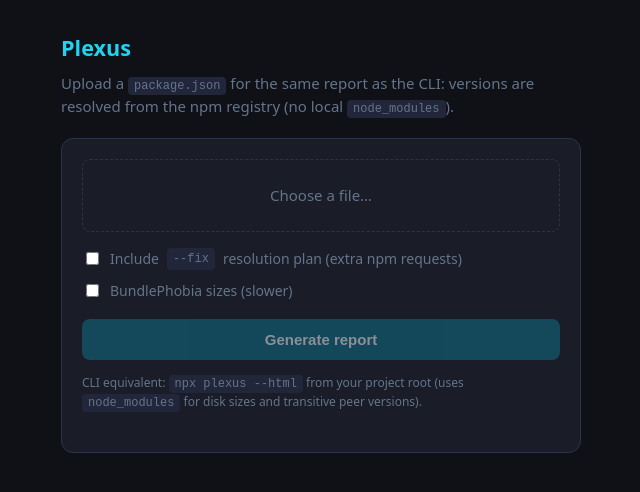
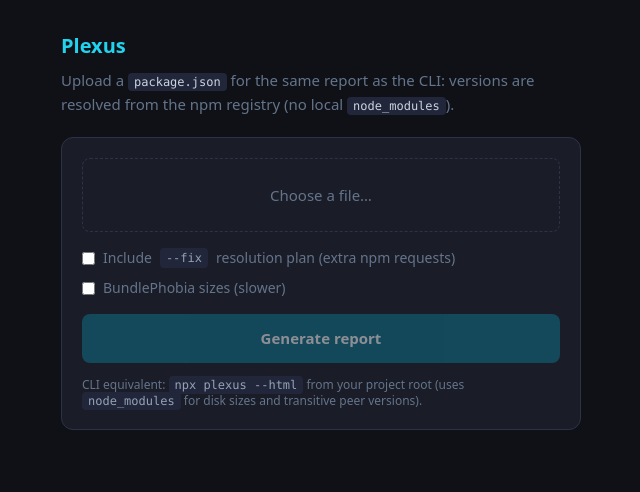
Before and after one commit to arnaudmanaranche/plexus, a website: page public/index.html in a window 1280 px wide. Shown: the whole page, without its empty margins (319-959 px from the left). Drawn offline with nearby package versions, Linux system fonts and the light colour scheme.

Commit message:
feat: migrate to tailwind

```diff
--- a/public/index.html
+++ b/public/index.html
@@ -4,94 +4,59 @@
   <meta charset="UTF-8">
   <meta name="viewport" content="width=device-width, initial-scale=1.0">
   <title>Plexus — package.json analysis</title>
-  <style>
-    :root {
-      --bg: #0f1117;
-      --surface: #1a1d27;
-      --border: #2e3248;
-      --text: #e2e8f0;
-      --muted: #64748b;
-      --cyan: #22d3ee;
-    }
-    * { box-sizing: border-box; }
-    body {
-      margin: 0;
-      min-height: 100vh;
-      background: var(--bg);
-      color: var(--text);
-      font-family: system-ui, sans-serif;
-      font-size: 15px;
-      line-height: 1.5;
-      padding: 32px 24px 48px;
-    }
-    .wrap { max-width: 520px; margin: 0 auto; }
-    h1 { font-size: 1.35rem; font-weight: 700; color: var(--cyan); margin: 0 0 8px; }
-    p { color: var(--muted); margin: 0 0 20px; }
-    .panel {
-      background: var(--surface);
-      border: 1px solid var(--border);
-      border-radius: 12px;
-      padding: 20px;
-    }
-    label.file {
-      display: block;
-      border: 1px dashed var(--border);
-      border-radius: 8px;
-      padding: 24px;
-      text-align: center;
-      cursor: pointer;
-      color: var(--muted);
-      transition: border-color .15s, color .15s;
-    }
-    label.file:hover { border-color: var(--cyan); color: var(--text); }
-    input[type="file"] { display: none; }
-    .opts { margin-top: 16px; display: flex; flex-direction: column; gap: 10px; }
-    .opts label { display: flex; align-items: center; gap: 8px; cursor: pointer; color: var(--muted); font-size: 14px; }
-    button {
-      margin-top: 18px;
-      width: 100%;
-      padding: 12px 16px;
-      border: none;
-      border-radius: 8px;
-      background: #0e7490;
-      color: #fff;
-      font-weight: 600;
-      font-size: 15px;
-      cursor: pointer;
-    }
-    button:hover { background: #0891b2; }
-    button:disabled { opacity: 0.5; cursor: not-allowed; }
-    .err {
-      margin-top: 12px;
-      padding: 10px 12px;
-      background: #3b1a1a;
-      border: 1px solid #7f1d1d;
-      border-radius: 8px;
-      color: #fecaca;
-      font-size: 13px;
-      display: none;
-    }
-    .err.show { display: block; }
-    .hint { margin-top: 14px; font-size: 12px; color: var(--muted); }
-    code { font-size: 12px; background: #22263a; padding: 2px 6px; border-radius: 4px; }
-  </style>
+  <script src="https://cdn.tailwindcss.com"></script>
+  <script>
+    tailwind.config = {
+      theme: {
+        extend: {
+          colors: {
+            plexus: {
+              bg: '#0f1117',
+              surface: '#1a1d27',
+              border: '#2e3248',
+              code: '#22263a',
+            },
+          },
+        },
+      },
+    };
+  </script>
 </head>
-<body>
-  <div class="wrap">
-    <h1>Plexus</h1>
-    <p>Upload a <code>package.json</code> for the same report as the CLI: versions are resolved from the npm registry (no local <code>node_modules</code>).</p>
-    <div class="panel">
-      <label class="file">
-        <input type="file" id="file" accept=".json,application/json">
+<body class="box-border min-h-screen bg-plexus-bg text-slate-200 font-sans text-[15px] leading-relaxed antialiased px-6 py-8 pb-12">
+  <div class="max-w-[520px] mx-auto">
+    <h1 class="text-xl font-bold text-cyan-400 mb-2">Plexus</h1>
+    <p class="text-slate-500 mb-5">
+      Upload a <code class="text-xs bg-plexus-code px-1.5 py-0.5 rounded text-slate-300 font-mono">package.json</code>
+      for the same report as the CLI: versions are resolved from the npm registry (no local
+      <code class="text-xs bg-plexus-code px-1.5 py-0.5 rounded text-slate-300 font-mono">node_modules</code>).
+    </p>
+    <div class="bg-plexus-surface border border-plexus-border rounded-xl p-5">
+      <label class="block border border-dashed border-plexus-border rounded-lg py-6 px-4 text-center cursor-pointer text-slate-500 transition-colors duration-150 hover:border-cyan-400 hover:text-slate-200">
+        <input type="file" id="file" class="hidden" accept=".json,application/json">
         <span id="fileLabel">Choose a file…</span>
       </label>
-      <div class="opts">
-        <label><input type="checkbox" id="optFix"> Include <code>--fix</code> resolution plan (extra npm requests)</label>
-        <label><input type="checkbox" id="optBundle"> BundlePhobia sizes (slower)</label>
+      <div class="mt-4 flex flex-col gap-2.5">
+        <label class="flex items-center gap-2 cursor-pointer text-slate-500 text-sm select-none">
+          <input type="checkbox" id="optFix" class="rounded border-plexus-border bg-plexus-surface text-cyan-500 focus:ring-cyan-500 focus:ring-offset-0 focus:ring-offset-plexus-bg">
+          Include <code class="text-xs bg-plexus-code px-1.5 py-0.5 rounded font-mono text-slate-400">--fix</code> resolution plan (extra npm requests)
+        </label>
+        <label class="flex items-center gap-2 cursor-pointer text-slate-500 text-sm select-none">
+          <input type="checkbox" id="optBundle" class="rounded border-plexus-border bg-plexus-surface text-cyan-500 focus:ring-cyan-500 focus:ring-offset-0 focus:ring-offset-plexus-bg">
+          BundlePhobia sizes (slower)
+        </label>
       </div>
-      <button type="button" id="run" disabled>Generate report</button>
-      <div class="err" id="err"></div>
-      <p class="hint">CLI equivalent: <code>npx plexus --html</code> from your project root (uses <code>node_modules</code> for disk sizes and transitive peer versions).</p>
+      <button type="button" id="run" disabled
+        class="mt-4 w-full py-3 px-4 rounded-lg bg-cyan-700 hover:bg-cyan-600 disabled:hover:bg-cyan-700 text-white font-semibold text-[15px] cursor-pointer disabled:opacity-50 disabled:cursor-not-allowed transition-colors">
+        Generate report
+      </button>
+      <div id="err" class="hidden mt-3 px-3 py-2.5 bg-red-950/80 border border-red-900 rounded-lg text-red-200 text-sm"></div>
+      <p class="mt-3.5 text-xs text-slate-500">
+        CLI equivalent:
+        <code class="text-xs bg-plexus-code px-1.5 py-0.5 rounded font-mono text-slate-400">npx plexus --html</code>
+        from your project root (uses
+        <code class="text-xs bg-plexus-code px-1.5 py-0.5 rounded font-mono text-slate-400">node_modules</code>
+        for disk sizes and transitive peer versions).
+      </p>
     </div>
   </div>
   <script>
@@ -106,10 +71,10 @@
 
       function showErr(msg) {
         errEl.textContent = msg;
-        errEl.classList.add('show');
+        errEl.classList.remove('hidden');
       }
       function clearErr() {
-        errEl.classList.remove('show');
+        errEl.classList.add('hidden');
       }
 
       fileInput.addEventListener('change', function () {
```
